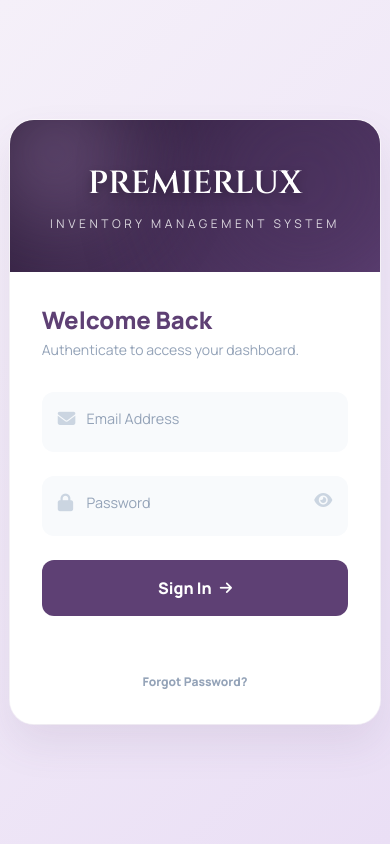
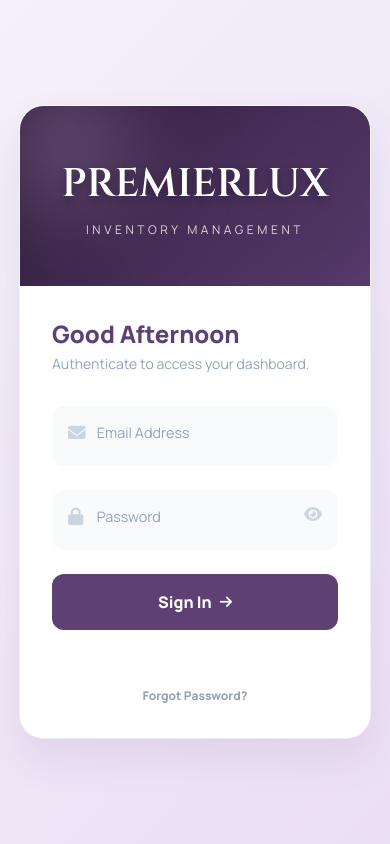
Before and after one commit to revillorxxx/Premierluxinventory, a Flask app: page /login in a window 390 px wide. Run offline with Flask 3, Linux system fonts and the light colour scheme; some libraries are stand-ins or nearby versions.

Commit message:
Update login.html

```diff
--- a/Premierluxinventory/flask-backend/templates/login.html
+++ b/Premierluxinventory/flask-backend/templates/login.html
@@ -3,7 +3,7 @@
 
 <head>
   <meta charset="UTF-8" />
-  <title>Premierlux | Secure Login</title>
+  <title>Premierlux | Intelligent Login</title>
   <meta name="viewport" content="width=device-width, initial-scale=1.0" />
 
   <link href="https://fonts.googleapis.com/css2?family=Manrope:wght@400;600;800&family=Cinzel:wght@600;800&display=swap"
@@ -20,26 +20,26 @@
       --brand-cloud: #FFFFFF;
       --success: #10b981;
       --error: #ef4444;
+      --warning: #f59e0b;
     }
 
     body {
       font-family: 'Manrope', sans-serif;
-      /* Static, calm gradient background */
       background: linear-gradient(135deg, #F5F0F9 0%, #EADFF5 100%);
-      height: 100vh;
+      min-height: 100vh;
       display: flex;
       justify-content: center;
       align-items: center;
-      overflow: hidden;
+      padding: 20px;
     }
 
-    /* --- LOGIN CARD (No Tilt) --- */
+    /* --- LOGIN CARD --- */
     .login-card {
-      width: 900px;
-      height: 550px;
+      width: 100%;
+      max-width: 900px;
+      min-height: 550px;
       background: var(--brand-cloud);
       border-radius: 24px;
-      /* Static shadow, no movement */
       box-shadow: 0 20px 40px rgba(94, 64, 116, 0.1), 0 0 0 1px rgba(255, 255, 255, 0.8);
       display: flex;
       overflow: hidden;
@@ -57,11 +57,13 @@
       color: white;
       text-align: center;
       overflow: hidden;
+      min-width: 40%;
     }
 
     .art-content {
       position: relative;
       z-index: 10;
+      padding: 2rem;
     }
 
     .art-content h1 {
@@ -71,7 +73,7 @@
       text-shadow: 0 4px 10px rgba(0, 0, 0, 0.3);
     }
 
-    /* Floating Orbs (Slow & Subtle) */
+    /* Orbs */
     .orb {
       position: absolute;
       border-radius: 50%;
@@ -109,17 +111,46 @@
       }
     }
 
-    /* --- RIGHT: FORM --- */
+    /* --- RIGHT: FORM PANEL --- */
     .form-panel {
-      flex: 1;
+      flex: 1.2;
       padding: 3rem;
       display: flex;
       flex-direction: column;
       justify-content: center;
       background: var(--brand-cloud);
+      position: relative;
     }
 
-    /* --- FLOATING LABEL INPUTS --- */
+    .form-view {
+      transition: opacity 0.3s ease;
+      width: 100%;
+    }
+
+    .hidden {
+      display: none;
+      opacity: 0;
+    }
+
+    .visible {
+      display: block;
+      opacity: 1;
+      animation: fadeIn 0.4s ease-out;
+    }
+
+    @keyframes fadeIn {
+      from {
+        opacity: 0;
+        transform: translateY(10px);
+      }
+
+      to {
+        opacity: 1;
+        transform: translateY(0);
+      }
+    }
+
+    /* --- INPUTS --- */
     .input-group {
       position: relative;
       margin-bottom: 1.5rem;
@@ -128,7 +159,6 @@
     .input-field {
       width: 100%;
       padding: 1rem 1rem 1rem 2.8rem;
-      /* Left padding for icon */
       font-size: 1rem;
       color: var(--brand-wine);
       background: #F8FAFC;
@@ -136,7 +166,6 @@
       border-radius: 12px;
       outline: none;
       transition: all 0.2s;
-      /* Faster, simpler transition */
       font-weight: 600;
     }
 
@@ -146,7 +175,6 @@
       box-shadow: 0 2px 10px rgba(94, 64, 116, 0.05);
     }
 
-    /* Floating Label Logic */
     .floating-label {
       position: absolute;
       left: 2.8rem;
@@ -183,8 +211,59 @@
       color: var(--brand-wine);
     }
 
-    /* --- BUTTON --- */
-    .btn-login {
+    /* --- ➤ NEW: AI PASSWORD ANALYST --- */
+    #securityAnalysis {
+      height: 0;
+      overflow: hidden;
+      transition: all 0.3s ease;
+      opacity: 0;
+      margin-top: -10px;
+      margin-bottom: 10px;
+    }
+
+    #securityAnalysis.active {
+      height: auto;
+      opacity: 1;
+      margin-bottom: 20px;
+    }
+
+    .ai-badge {
+      display: inline-flex;
+      align-items: center;
+      gap: 6px;
+      padding: 4px 10px;
+      border-radius: 8px;
+      font-size: 0.75rem;
+      font-weight: 800;
+      text-transform: uppercase;
+      letter-spacing: 0.05em;
+    }
+
+    .ai-badge.weak {
+      background: #fee2e2;
+      color: #ef4444;
+    }
+
+    .ai-badge.medium {
+      background: #fef3c7;
+      color: #d97706;
+    }
+
+    .ai-badge.strong {
+      background: #d1fae5;
+      color: #10b981;
+    }
+
+    .ai-text {
+      font-size: 0.75rem;
+      color: #94a3b8;
+      font-weight: 500;
+      margin-top: 4px;
+      display: block;
+    }
+
+    /* --- BUTTONS --- */
+    .btn-brand {
       width: 100%;
       padding: 1rem;
       background: var(--brand-wine);
@@ -193,61 +272,32 @@
       border-radius: 12px;
       border: none;
       cursor: pointer;
-      font-size: 1rem;
       display: flex;
       justify-content: center;
       align-items: center;
       gap: 0.5rem;
       transition: background-color 0.2s;
-      /* Only animate color */
-      position: relative;
-      overflow: hidden;
     }
 
-    .btn-login:hover {
+    .btn-brand:hover {
       background: var(--brand-wine-light);
     }
 
-    .btn-login:active {
-      transform: scale(0.99);
-    }
-
-    /* Ripple Effect (Subtle click feedback) */
-    .ripple {
-      position: absolute;
-      border-radius: 50%;
-      background: rgba(255, 255, 255, 0.3);
-      transform: scale(0);
-      animation: ripple 0.6s linear;
-      pointer-events: none;
-    }
-
-    @keyframes ripple {
-      to {
-        transform: scale(4);
-        opacity: 0;
-      }
-    }
-
-    /* Mobile Responsive */
+    /* Mobile */
     @media (max-width: 768px) {
       .login-card {
         flex-direction: column;
         height: auto;
-        width: 95%;
       }
 
       .art-panel {
-        padding: 40px 20px;
-        min-height: 150px;
-      }
-
-      .art-content h1 {
-        font-size: 2rem;
+        min-height: 180px;
+        flex: none;
       }
 
       .form-panel {
         padding: 2rem;
+        flex: none;
       }
     }
   </style>
@@ -262,13 +312,15 @@
       <div class="orb orb-2"></div>
       <div class="art-content">
         <h1>PREMIERLUX</h1>
-        <p class="text-xs tracking-[0.3em] opacity-80 uppercase">Inventory Management System</p>
+        <p class="text-xs tracking-[0.3em] opacity-80 uppercase">Inventory Management</p>
       </div>
     </div>
 
     <div class="form-panel">
+
+      <div id="login-view" class="form-view visible">
         <div class="mb-8">
-        <h2 class="text-2xl font-extrabold text-[#5E4074]">Welcome Back</h2>
+          <h2 class="text-2xl font-extrabold text-[#5E4074]" id="welcomeText">Welcome Back</h2>
           <p class="text-sm text-slate-400 font-medium mt-1">Authenticate to access your dashboard.</p>
         </div>
 
@@ -286,7 +338,14 @@
             id="togglePass"></i>
         </div>
 
-      <button id="loginBtn" class="btn-login" onclick="createRipple(event)">
+        <div id="securityAnalysis">
+          <div id="aiBadge" class="ai-badge weak">
+            <i class="fas fa-shield-alt"></i> <span id="aiScore">ANALYZING...</span>
+          </div>
+          <span id="aiMessage" class="ai-text">Calculating entropy...</span>
+        </div>
+
+        <button id="loginBtn" class="btn-brand">
           <span>Sign In</span>
           <i class="fas fa-arrow-right text-sm"></i>
         </button>
@@ -294,8 +353,40 @@
         <p id="errorMsg" class="text-center text-rose-500 text-xs font-bold mt-4 h-5"></p>
 
         <div class="mt-4 text-center">
-        <a href="#" class="text-xs text-slate-400 hover:text-[#5E4074] font-bold transition">Forgot Password?</a>
+          <button onclick="switchView('recover')"
+            class="text-xs text-slate-400 hover:text-[#5E4074] font-bold transition">Forgot Password?</button>
         </div>
+      </div>
+
+      <div id="recover-view" class="form-view hidden">
+        <div class="mb-8">
+          <div class="h-10 w-10 bg-[#F5F0F9] rounded-full flex items-center justify-center text-lg text-[#5E4074] mb-3">
+            🔐</div>
+          <h2 class="text-2xl font-extrabold text-[#5E4074]">Recovery</h2>
+          <p class="text-sm text-slate-400 font-medium mt-1">Enter your email to reset your password.</p>
+        </div>
+
+        <div class="input-group">
+          <input type="email" id="recoverEmail" class="input-field" placeholder=" " autocomplete="off">
+          <label class="floating-label">Email Address</label>
+          <i class="fas fa-envelope input-icon"></i>
+        </div>
+
+        <button id="recoverBtn" class="btn-brand" onclick="sendRecovery(event)">
+          <span>Send Reset Link</span>
+          <i class="fas fa-paper-plane text-sm"></i>
+        </button>
+
+        <p id="recoverMsg" class="text-center text-emerald-500 text-xs font-bold mt-4 h-5"></p>
+
+        <div class="mt-4 text-center">
+          <button onclick="switchView('login')"
+            class="text-xs text-slate-400 hover:text-[#5E4074] font-bold transition flex items-center justify-center gap-2 mx-auto">
+            <i class="fas fa-arrow-left"></i> Back to Login
+          </button>
+        </div>
+      </div>
+
     </div>
 
   </div>
@@ -304,54 +395,127 @@
     const API_BASE = (window.location.hostname === "localhost" || window.location.hostname === "127.0.0.1")
       ? "" : "https://premierluxinventory.onrender.com";
 
-    const emailIn = document.getElementById('loginEmail');
-    const passIn = document.getElementById('loginPassword');
-    const loginBtn = document.getElementById('loginBtn');
-    const errorMsg = document.getElementById('errorMsg');
+    // --- 1. SMART GREETING (Time Aware) ---
+    const hour = new Date().getHours();
+    const welcomeText = document.getElementById('welcomeText');
+    if (hour < 12) welcomeText.textContent = "Good Morning";
+    else if (hour < 18) welcomeText.textContent = "Good Afternoon";
+    else welcomeText.textContent = "Good Evening";
 
-    // --- 1. RIPPLE BUTTON EFFECT (Kept for subtle feedback) ---
-    function createRipple(event) {
-      const button = event.currentTarget;
-      const circle = document.createElement("span");
-      const diameter = Math.max(button.clientWidth, button.clientHeight);
-      const radius = diameter / 2;
+    // --- 2. AI PASSWORD ANALYST ---
+    const passInput = document.getElementById('loginPassword');
+    const analysisBox = document.getElementById('securityAnalysis');
+    const aiBadge = document.getElementById('aiBadge');
+    const aiScore = document.getElementById('aiScore');
+    const aiMessage = document.getElementById('aiMessage');
 
-      circle.style.width = circle.style.height = `${diameter}px`;
-      circle.style.left = `${event.clientX - button.getBoundingClientRect().left - radius}px`;
-      circle.style.top = `${event.clientY - button.getBoundingClientRect().top - radius}px`;
-      circle.classList.add("ripple");
+    passInput.addEventListener('keyup', function () {
+      const val = passInput.value;
+      if (val.length > 0) {
+        analysisBox.classList.add('active');
+        analyzeEntropy(val);
+      } else {
+        analysisBox.classList.remove('active');
+      }
+    });
 
-      const ripple = button.getElementsByClassName("ripple")[0];
-      if (ripple) ripple.remove();
+    function analyzeEntropy(password) {
+      // Simple heuristic to simulate "AI" analysis
+      let score = 0;
+      if (password.length > 7) score++;
+      if (password.match(/[A-Z]/)) score++;
+      if (password.match(/[0-9]/)) score++;
+      if (password.match(/[^a-zA-Z0-9]/)) score++;
 
-      button.appendChild(circle);
+      // Update UI based on score
+      aiBadge.className = 'ai-badge'; // Reset
+
+      if (score < 2) {
+        aiBadge.classList.add('weak');
+        aiScore.textContent = "WEAK SECURITY";
+        aiMessage.textContent = "An AI could crack this in milliseconds.";
+      } else if (score < 4) {
+        aiBadge.classList.add('medium');
+        aiScore.textContent = "MODERATE SECURITY";
+        aiMessage.textContent = "Estimated crack time: 3 days.";
+      } else {
+        aiBadge.classList.add('strong');
+        aiScore.textContent = "MAXIMUM SECURITY";
+        aiMessage.textContent = "Estimated crack time: 400 centuries.";
+      }
     }
 
-    // --- 2. PASSWORD TOGGLE ---
+    // --- 3. VIEW SWITCHING ---
+    function switchView(viewName) {
+      const loginView = document.getElementById('login-view');
+      const recoverView = document.getElementById('recover-view');
+      document.getElementById('errorMsg').textContent = "";
+      document.getElementById('recoverMsg').textContent = "";
+
+      if (viewName === 'recover') {
+        loginView.classList.replace('visible', 'hidden');
+        setTimeout(() => loginView.style.display = 'none', 300);
+        setTimeout(() => {
+          recoverView.style.display = 'block';
+          setTimeout(() => recoverView.classList.replace('hidden', 'visible'), 10);
+        }, 300);
+      } else {
+        recoverView.classList.replace('visible', 'hidden');
+        setTimeout(() => recoverView.style.display = 'none', 300);
+        setTimeout(() => {
+          loginView.style.display = 'block';
+          setTimeout(() => loginView.classList.replace('hidden', 'visible'), 10);
+        }, 300);
+      }
+    }
+
+    // --- 4. RECOVERY MOCK ---
+    function sendRecovery(event) {
+      const email = document.getElementById('recoverEmail').value;
+      const btn = event.currentTarget;
+      const msg = document.getElementById('recoverMsg');
+      const originalText = btn.innerHTML;
+
+      if (!email) {
+        msg.textContent = "Please enter your email.";
+        msg.className = "text-center text-rose-500 text-xs font-bold mt-4 h-5";
+        return;
+      }
+
+      btn.innerHTML = `<i class="fas fa-circle-notch fa-spin"></i> Sending...`;
+      btn.disabled = true;
+
+      setTimeout(() => {
+        btn.innerHTML = `<i class="fas fa-check"></i> Sent`;
+        msg.className = "text-center text-emerald-500 text-xs font-bold mt-4 h-5";
+        msg.textContent = "Reset link sent successfully!";
+        setTimeout(() => { btn.disabled = false; btn.innerHTML = originalText; }, 2000);
+      }, 1500);
+    }
+
+    // --- 5. LOGIN LOGIC ---
+    const loginBtn = document.getElementById('loginBtn');
     document.getElementById('togglePass').addEventListener('click', function () {
-      const type = passIn.getAttribute('type') === 'password' ? 'text' : 'password';
-      passIn.setAttribute('type', type);
+      const type = passInput.getAttribute('type') === 'password' ? 'text' : 'password';
+      passInput.setAttribute('type', type);
       this.classList.toggle('fa-eye');
       this.classList.toggle('fa-eye-slash');
     });
 
-    // --- 3. LOGIN LOGIC ---
     loginBtn.addEventListener('click', doLogin);
-    passIn.addEventListener('keypress', (e) => { if (e.key === 'Enter') doLogin(); });
+    passInput.addEventListener('keypress', (e) => { if (e.key === 'Enter') doLogin(); });
 
     async function doLogin() {
-      const email = emailIn.value.trim();
-      const password = passIn.value.trim();
-      errorMsg.textContent = "";
+      const email = document.getElementById('loginEmail').value.trim();
+      const password = passInput.value.trim();
+      const errorMsg = document.getElementById('errorMsg');
+      const originalText = loginBtn.innerHTML;
 
-      // Basic Validation
       if (!email || !password) {
         errorMsg.textContent = "Please enter both email and password.";
         return;
       }
 
-      // Loading State
-      const originalText = loginBtn.innerHTML;
       loginBtn.innerHTML = `<i class="fas fa-circle-notch fa-spin"></i> Authenticating...`;
       loginBtn.disabled = true;
 
@@ -363,23 +527,18 @@
         });
 
         const data = await res.json();
+        if (!res.ok) throw new Error(data.error || "Login Failed");
 
-        if (!res.ok) {
-          throw new Error(data.error || "Login Failed");
-        }
-
-        // Success State
         loginBtn.innerHTML = `<i class="fas fa-check"></i> Success`;
-        loginBtn.style.background = "#10b981"; // Success Green
+        loginBtn.style.background = "#10b981";
         localStorage.setItem('user_role', data.role);
-
         setTimeout(() => { window.location.href = "/"; }, 500);
 
       } catch (err) {
         errorMsg.textContent = err.message;
         loginBtn.innerHTML = originalText;
         loginBtn.disabled = false;
-        loginBtn.style.background = ""; // Reset color
+        loginBtn.style.background = "";
       }
     }
   </script>
```
Lines whose indentation alone changed are shown as unchanged.
